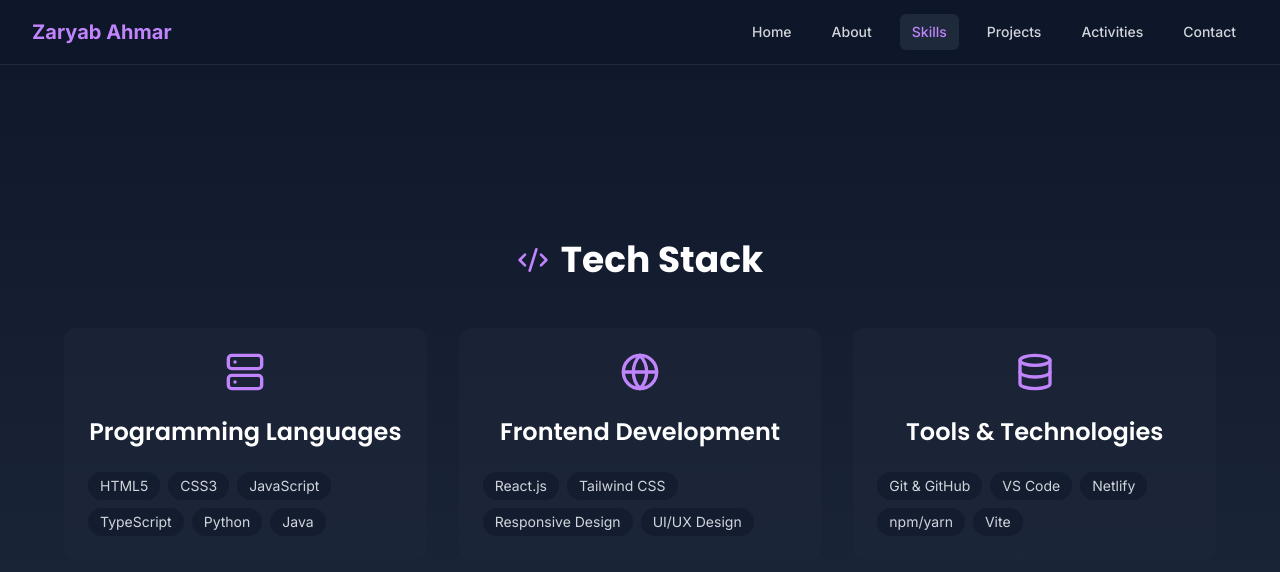
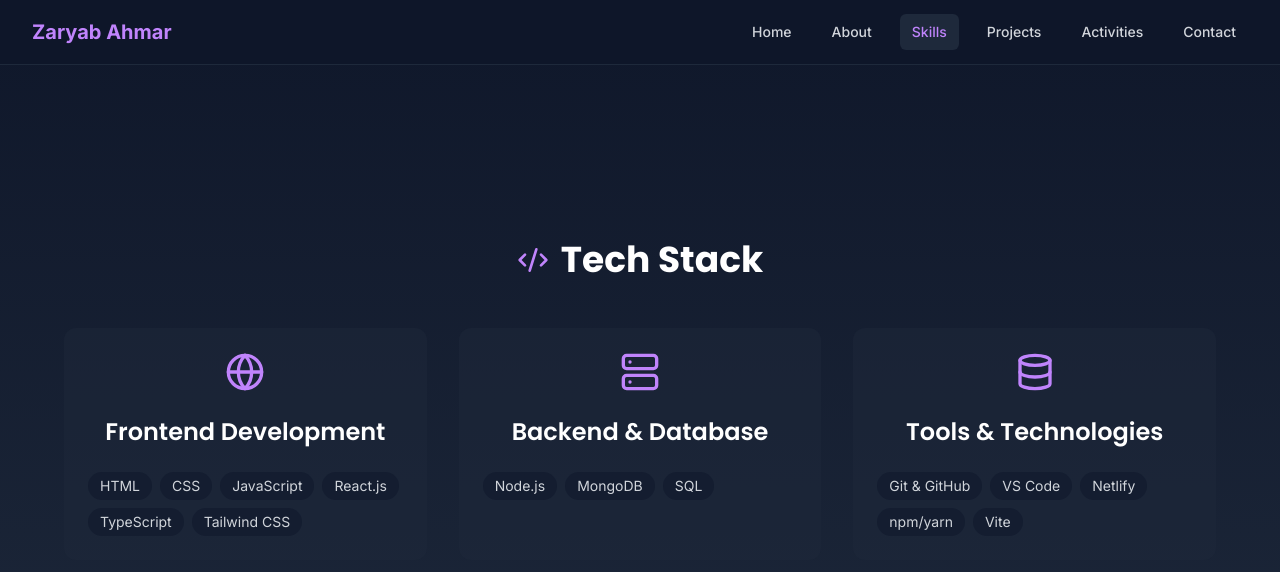
Before and after one commit to Zaryok/portfolio, a React (Vite) app: page /skills in a window 1280 px wide. Shown: the top 572 px of the page. Built offline with nearby package versions, Linux system fonts and the light colour scheme.

Commit message:
Update skills section with modern tech stack - reorganized frontend/backend categories and removed PHP/Laravel

```diff
--- a/src/pages/SkillsPage.tsx
+++ b/src/pages/SkillsPage.tsx
@@ -3,19 +3,18 @@ import { Code2, Globe, Database, Server } from 'lucide-react';
 
 const SkillsPage = () => {
   const skills = {
-    languages: [
-      "HTML5",
-      "CSS3",
+    frontend: [
+      "HTML",
+      "CSS",
       "JavaScript",
+      "React.js",
       "TypeScript",
-      "Python",
-      "Java"
+      "Tailwind CSS"
     ],
-    frontend: [
-      "React.js",
-      "Tailwind CSS",
-      "Responsive Design",
-      "UI/UX Design"
+    backend: [
+      "Node.js",
+      "MongoDB",
+      "SQL"
     ],
     tools: [
       "Git & GitHub",
@@ -38,11 +37,11 @@ const SkillsPage = () => {
           <div className="grid grid-cols-1 md:grid-cols-3 gap-8 fade-in">
             <div className="card">
               <div className="flex items-center justify-center mb-6">
-                <Server className="w-10 h-10 text-purple-400" />
+                <Globe className="w-10 h-10 text-purple-400" />
               </div>
-              <h3 className="text-2xl font-semibold text-white text-center mb-6">Programming Languages</h3>
+              <h3 className="text-2xl font-semibold text-white text-center mb-6">Frontend Development</h3>
               <div className="flex flex-wrap gap-2">
-                {skills.languages.map((skill) => (
+                {skills.frontend.map((skill) => (
                   <span key={skill} className="skill-badge">
                     {skill}
                   </span>
@@ -52,11 +51,11 @@ const SkillsPage = () => {
 
             <div className="card">
               <div className="flex items-center justify-center mb-6">
-                <Globe className="w-10 h-10 text-purple-400" />
+                <Server className="w-10 h-10 text-purple-400" />
               </div>
-              <h3 className="text-2xl font-semibold text-white text-center mb-6">Frontend Development</h3>
+              <h3 className="text-2xl font-semibold text-white text-center mb-6">Backend & Database</h3>
               <div className="flex flex-wrap gap-2">
-                {skills.frontend.map((skill) => (
+                {skills.backend.map((skill) => (
                   <span key={skill} className="skill-badge">
                     {skill}
                   </span>
```
